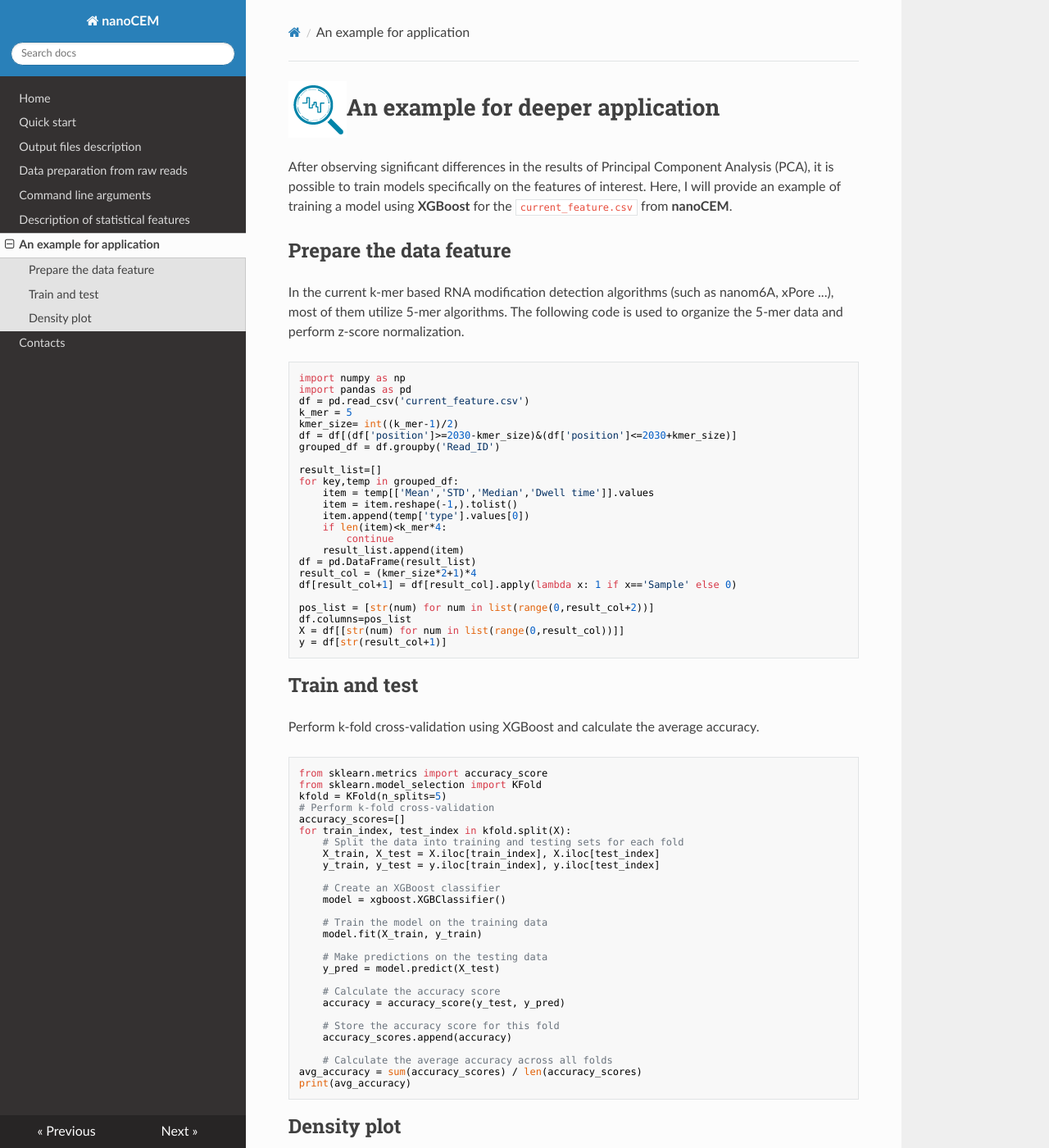
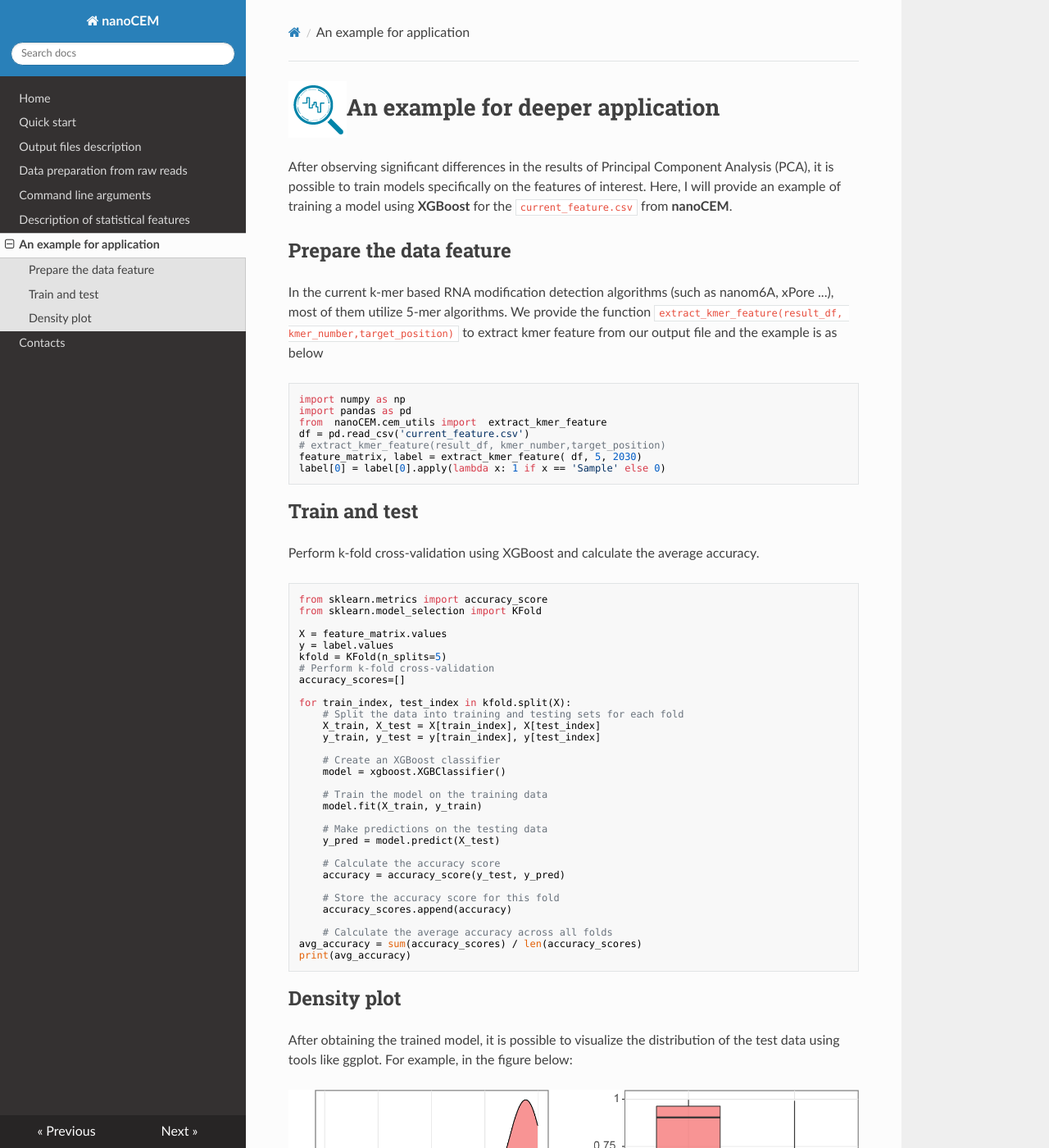
Before and after one commit to lrslab/nanoCEM, an MkDocs documentation site: the page built from docs/example.md, in a window 1280 px wide and 1400 px high. Shown: the whole window at 82% size. Built offline with MkDocs 1.6.1, drawn with Linux system fonts in a browser that asks for light colours; nearby versions of some CDN libraries.

Commit message:
update figs in docs

```diff
--- a/docs/example.md
+++ b/docs/example.md
@@ -7,45 +7,33 @@ an example of training a model using **XGBoost** for the `current_feature.csv` f
 ## Prepare the data feature
 
 In the current k-mer based RNA modification detection algorithms (such as nanom6A, xPore ...), most of them utilize 5-mer algorithms.
-The following code is used to organize the 5-mer data and perform z-score normalization.
+We provide the function `extract_kmer_feature(result_df, kmer_number,target_position)` to extract kmer feature from our output file and the example is as below
 
     import numpy as np
     import pandas as pd
+    from  nanoCEM.cem_utils import  extract_kmer_feature
     df = pd.read_csv('current_feature.csv')
-    k_mer = 5
-    kmer_size= int((k_mer-1)/2)
-    df = df[(df['position']>=2030-kmer_size)&(df['position']<=2030+kmer_size)]
-    grouped_df = df.groupby('Read_ID')
-
-    result_list=[]
-    for key,temp in grouped_df:
-        item = temp[['Mean','STD','Median','Dwell time']].values
-        item = item.reshape(-1,).tolist()
-        item.append(temp['type'].values[0])
-        if len(item)<k_mer*4:
-            continue
-        result_list.append(item)
-    df = pd.DataFrame(result_list)
-    result_col = (kmer_size*2+1)*4
-    df[result_col+1] = df[result_col].apply(lambda x: 1 if x=='Sample' else 0)
-
-    pos_list = [str(num) for num in list(range(0,result_col+2))]
-    df.columns=pos_list
-    X = df[[str(num) for num in list(range(0,result_col))]]
-    y = df[str(result_col+1)]
+    # extract_kmer_feature(result_df, kmer_number,target_position)
+    feature_matrix, label = extract_kmer_feature( df, 5, 2030)
+    label[0] = label[0].apply(lambda x: 1 if x == 'Sample' else 0)
 
 ## Train and test
 Perform k-fold cross-validation using XGBoost and calculate the average accuracy.
 
+
     from sklearn.metrics import accuracy_score
     from sklearn.model_selection import KFold
+
+    X = feature_matrix.values
+    y = label.values
     kfold = KFold(n_splits=5)
     # Perform k-fold cross-validation
     accuracy_scores=[]
+
     for train_index, test_index in kfold.split(X):
         # Split the data into training and testing sets for each fold
-        X_train, X_test = X.iloc[train_index], X.iloc[test_index]
-        y_train, y_test = y.iloc[train_index], y.iloc[test_index]
+        X_train, X_test = X[train_index], X[test_index]
+        y_train, y_test = y[train_index], y[test_index]
 
         # Create an XGBoost classifier
         model = xgboost.XGBClassifier()
```
